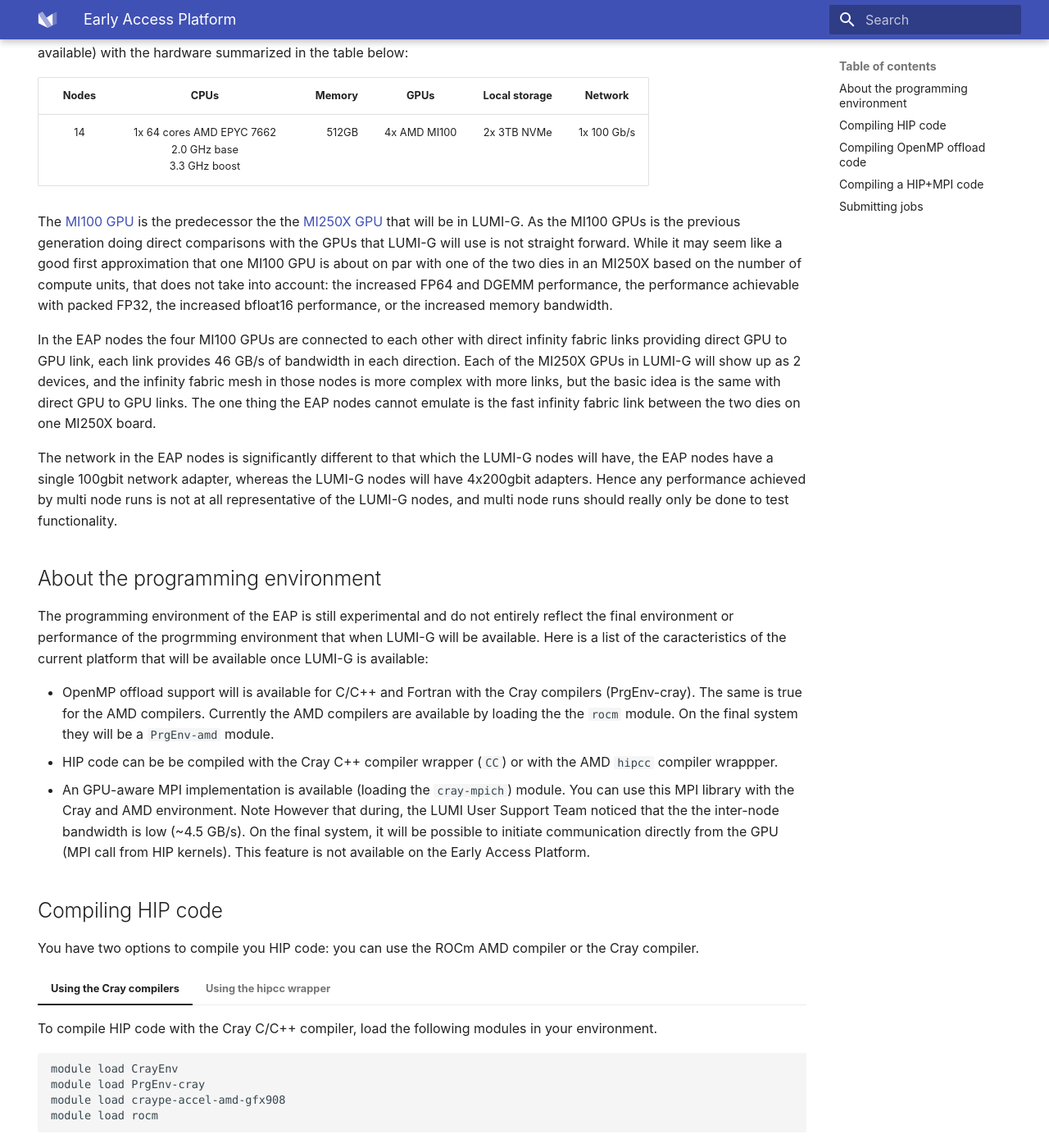
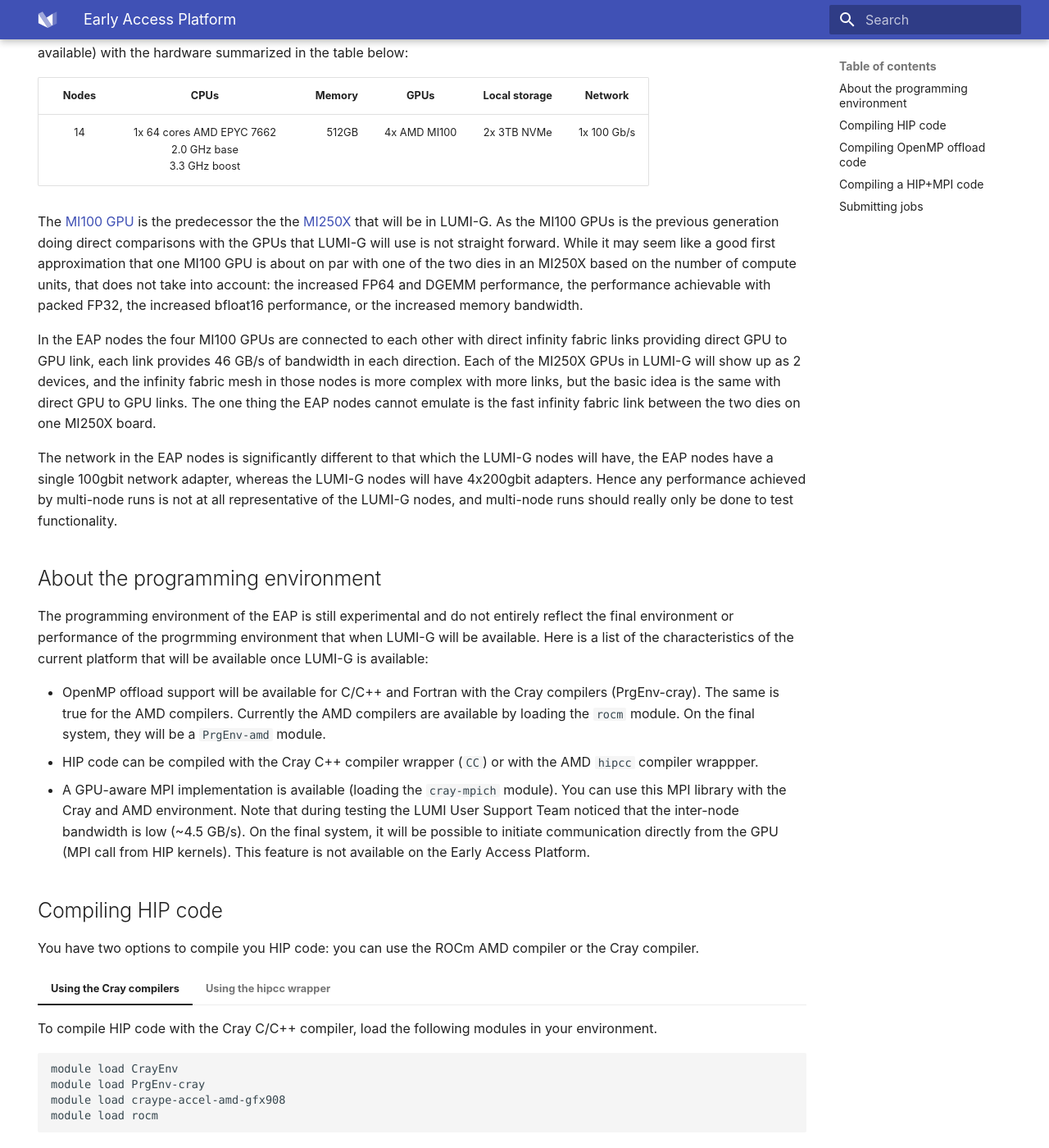
Before and after one commit to Lumi-supercomputer/lumi-userguide, an MkDocs documentation site: the page built from docs/eap/index.md, in a window 1280 px wide and 1400 px high, scrolled down 397 px. Shown: the whole window at 82% size. Built offline with MkDocs 1.6.1 and Material for MkDocs 9.7.7, drawn with Linux system fonts in a browser that asks for light colours.

Commit message:
correct typos and 80 column

```diff
--- a/docs/eap/index.md
+++ b/docs/eap/index.md
@@ -19,36 +21,57 @@
     read the section on the [module system][lmod] and the
     [programming environment][prgenv].
 
-The LUMI early access platform consists of nodes with MI100 GPUs that are the predecessors of the MI250X GPUs that will be in LUMI-G, with the intended use case being to give users access to the software stack so that they can work on preparing their software for the LUMI-G nodes when they arrive. Specifically the hardware is 14 nodes (starting with 4 being available) with the hardware summarized in the table below:
-
+The LUMI early access platform consists of nodes with MI100 GPUs that are the
+predecessors of the MI250X GPUs that will be in LUMI-G, with the intended use
+case being to give users access to the software stack so that they can work on
+preparing their software for the LUMI-G nodes when they arrive. Specifically the
+hardware is 14 nodes (starting with 4 being available) with the hardware
+summarized in the table below:
 
 
 | Nodes | CPUs                                                                | Memory | GPUs            | Local storage   | Network     |
 | :---: | :-----------------------------------------------------------------: | -----: | :-------------: | :-------------: | :---------: |
 | 14    | 1x 64 cores AMD EPYC 7662<br>2.0 GHz base<br>3.3 GHz boost | 512GB   | 4x AMD MI100    | 2x 3TB NVMe   | 1x 100 Gb/s |
 
-The [MI100 GPU](https://www.amd.com/en/products/server-accelerators/instinct-mi100) is the predecessor the the [MI250X GPU](https://www.amd.com/en/products/server-accelerators/instinct-mi250x) that will be in LUMI-G. As the MI100 GPUs is the previous generation doing direct comparisons with the GPUs that LUMI-G will use is not straight forward. While it may seem like a good first approximation that one MI100 GPU is about on par with one of the two dies in an MI250X based on the number of compute units, that does not take into account: the increased FP64 and DGEMM performance, the performance achievable with packed FP32, the increased bfloat16 performance, or the increased memory bandwidth.
+The [MI100 GPU][MI100] is the predecessor the the [MI250X][MI250X] that will be
+in LUMI-G. As the MI100 GPUs is the previous generation doing direct comparisons
+with the GPUs that LUMI-G will use is not straight forward. While it may seem
+like a good first approximation that one MI100 GPU is about on par with one of
+the two dies in an MI250X based on the number of compute units, that does not
+take into account: the increased FP64 and DGEMM performance, the performance
+achievable with packed FP32, the increased bfloat16 performance, or the
+increased memory bandwidth.
 
-In the EAP nodes the four MI100 GPUs are connected to each other with direct infinity fabric links providing direct GPU to GPU link, each link provides 46 GB/s of bandwidth in each direction. Each of the MI250X GPUs in LUMI-G will show up as 2 devices, and the infinity fabric mesh in those nodes is more complex with more links, but the basic idea is the same with direct GPU to GPU links. The one thing the EAP nodes cannot emulate is the fast infinity fabric link between the two dies on one MI250X board.
+In the EAP nodes the four MI100 GPUs are connected to each other with direct
+infinity fabric links providing direct GPU to GPU link, each link provides 46
+GB/s of bandwidth in each direction. Each of the MI250X GPUs in LUMI-G will show
+up as 2 devices, and the infinity fabric mesh in those nodes is more complex
+with more links, but the basic idea is the same with direct GPU to GPU links.
+The one thing the EAP nodes cannot emulate is the fast infinity fabric link
+between the two dies on one MI250X board.
 
-The network in the EAP nodes is significantly different to that which the LUMI-G nodes will have, the EAP nodes have a single 100gbit network adapter, whereas the LUMI-G nodes will have 4x200gbit adapters. Hence any performance achieved by multi node runs is not at all representative of the LUMI-G nodes, and multi node runs should really only be done to test functionality.
+The network in the EAP nodes is significantly different to that which the LUMI-G
+nodes will have, the EAP nodes have a single 100gbit network adapter, whereas
+the LUMI-G nodes will have 4x200gbit adapters. Hence any performance achieved by
+multi-node runs is not at all representative of the LUMI-G nodes, and multi-node
+runs should really only be done to test functionality.
 
 ## About the programming environment
 
 The programming environment of the EAP is still experimental and do not entirely
 reflect the final environment or performance of the progrmming environment that
-when LUMI-G will be available. Here is a list of the caracteristics of the
+when LUMI-G will be available. Here is a list of the characteristics of the
 current platform that will be available once LUMI-G is available:
 
-- OpenMP offload support will is available for C/C++ and Fortran with the Cray
+- OpenMP offload support will be available for C/C++ and Fortran with the Cray
   compilers (PrgEnv-cray). The same is true for the AMD compilers. Currently the
-  AMD compilers are available by loading the the `rocm` module. On the final
-  system they will be a `PrgEnv-amd` module.
-- HIP code can be be compiled with the Cray C++ compiler wrapper (`CC`) or with
+  AMD compilers are available by loading the `rocm` module. On the final
+  system, they will be a `PrgEnv-amd` module.
+- HIP code can be compiled with the Cray C++ compiler wrapper (`CC`) or with
   the AMD `hipcc` compiler wrappper.
-- An GPU-aware MPI implementation is available (loading the `cray-mpich`)
-  module. You can use this MPI library with the Cray and AMD environment. Note
-  However that during, the LUMI User Support Team noticed that the the
+- A GPU-aware MPI implementation is available (loading the `cray-mpich`
+  module). You can use this MPI library with the Cray and AMD environment. Note
+  that during testing the LUMI User Support Team noticed that the
   inter-node bandwidth is low (~4.5 GB/s). On the final system, it will be
   possible to initiate communication directly from the GPU (MPI call from HIP
   kernels). This feature is not available on the Early Access Platform.
```
Also changed, not shown: other parts of docs/eap/index.md (+2 -0 lines).
